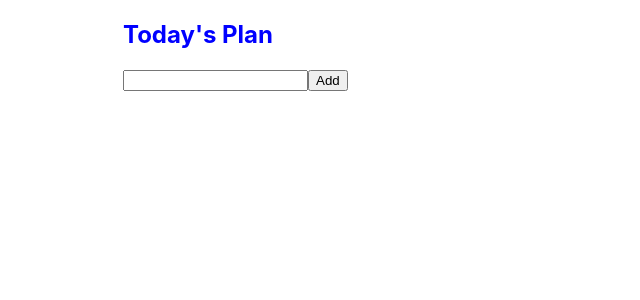
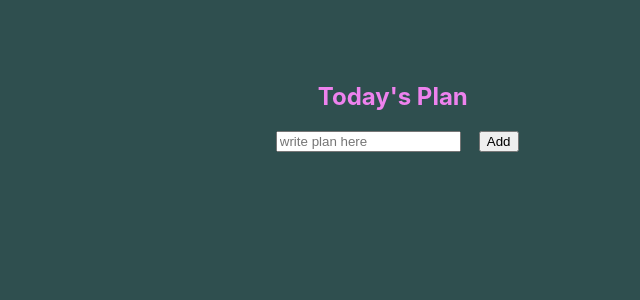
Before and after one commit to ptechvilla/React_Code, a React (Create React App) app: page / in a window 1280 px wide. Shown: the top 300 px of the page, without its empty margins (241-881 px from the left). Built offline with nearby package versions, Linux system fonts and the light colour scheme.

Commit message:
Todo List by geeky shows

```diff
--- a/src/App.js
+++ b/src/App.js
@@ -26,7 +26,7 @@ import React from 'react';
 //import RegistrationForm from './component/Forms/registrationForm'
 //import Home from './component/Routing/home'
 //import Json_using_axios from './component/json_using_axios'
-  import Todo from './component/TodoList/Todo'
+import Todo from './component/TodoList/Todo'
 
 
 function App() {
@@ -57,6 +57,7 @@ function App() {
       {/* <Home /> */}
       {/* <Json_using_axios/> */}
       <Todo />
+      {/* <Info/> */}
 
 
 
--- /dev/null
+++ b/src/component/TodoList/Plan.jsx
@@ -0,0 +1,17 @@
+import React from 'react'
+import DeleteForeverOutlinedIcon   from '@material-ui/icons/DeleteForeverOutlined';
+
+
+
+const Plan = (props) => {
+    return (
+        <>
+            <div className="container" style={{display: "flex"}}>
+                <li style={{ color: "aqua" }}>{props.value}</li>
+                <DeleteForeverOutlinedIcon   style={{marginLeft:"150px", display: "flex-end", position:"fixed",color:"red"}}>X</DeleteForeverOutlinedIcon  >
+            </div>
+
+        </>
+    )
+}
+export default Plan;
--- a/src/component/TodoList/Todo.jsx
+++ b/src/component/TodoList/Todo.jsx
@@ -1,21 +1,43 @@
-import React from 'react'
+import React from 'react';
 import Container from '@material-ui/core/Container';
-
-const pra = {
-    color: 'blue'
-}
+import Table from '@material-ui/core/Table';
+import Plan from './Plan';
+import './table.css';
 
 class Todo extends React.Component {
+    state = {
+        items: [],
+        text: ""
+    }
+
+    handelechange = (e) => {
+        this.setState({ text: e.target.value })
+    }
+
+    handleAdd = e => {
+        if (this.state.text !== "") {
+            const items = [...this.state.items, this.state.text];
+            this.setState({ items: items, text: "" })
+        }
+    }
 
     render() {
         return (
             <>
-                <Container maxWidth="sm" style={pra}>
-                    <h2>Today's Plan</h2>
-                    <input type="text" />
+                <Container maxWidth="100vw" style={{ backgroundColor: 'darkslategray', height: "100vh", position: "fixed" }}>
+                    <Table className="tbl">
+                        <h2 style={{color: "violet", marginLeft: "42px"}}>Today's Plan</h2>
+                        <input type="text" placeholder='write plan here' value={this.state.text} onChange={this.handelechange} /> &nbsp; &nbsp;
+                        <button onClick={this.handleAdd}>Add</button>
+                        {
+                            this.state.items.map((value, i) => {
+                                return <Plan key={i} id={i} value={value} />
 
-                    <button>Add</button>
+                            })
+                        }
 
+
+                    </Table>
                 </Container>
             </>
         );
--- /dev/null
+++ b/src/component/TodoList/table.css
@@ -0,0 +1,11 @@
+.tbl{
+    display: flex;
+    align-items: center !important;
+    justify-content: center !important;
+
+    margin-top: 5%;
+    width: 50% !important;
+    margin-left: 40%;
+    border: none;
+    height: 60%;
+}
--- a/src/index.js
+++ b/src/index.js
@@ -1,5 +1,5 @@
 import React from 'react';
-import ReactDOM from 'react-dom';
+import ReactDOM from 'react-dom/client';
 // import './index.css';
 import App from './App';
 import { BrowserRouter } from 'react-router-dom';
```
Also changed, not shown: src/info.jsx (+12 -24 lines).
